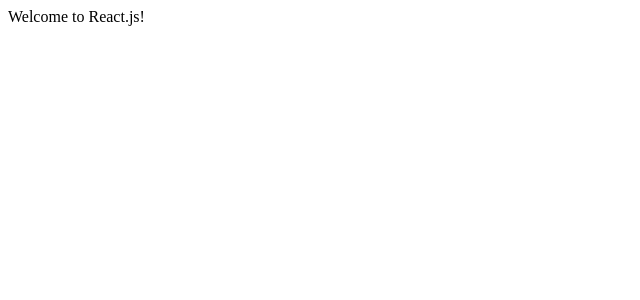
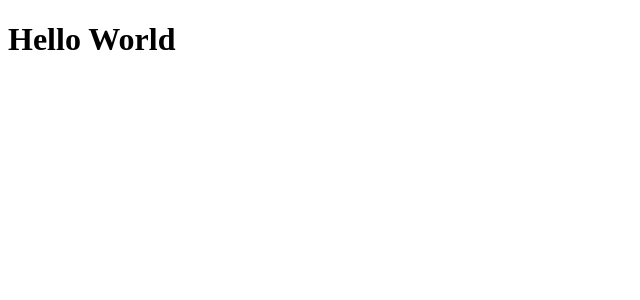
Before and after one commit to ThinkBuildMake/Fog, a Next.js app in the folder frontend/: page / in a window 1280 px wide. Shown: the top 300 px of the page, without its empty margins (0-640 px from the left). Built offline with nearby package versions, Linux system fonts and the light colour scheme.

Commit message:
Added TS Support and project skeleton

```diff
--- a/frontend/package.json
+++ b/frontend/package.json
@@ -8,7 +8,11 @@
     "react-dom": "^17.0.2",
     "react": "^17.0.2"
   },
-  "devDependencies": {},
+  "devDependencies": {
+    "@types/node": "^15.12.2",
+    "@types/react": "^17.0.11",
+    "typescript": "^4.3.2"
+  },
   "scripts": {
     "dev": "next dev",
     "build": "next build",
--- a/frontend/pages/index.js
+++ /dev/null
@@ -1,5 +0,0 @@
-function HomePage() {
-  return <div>Welcome to React.js!</div>;
-}
-
-export default HomePage;
--- /dev/null
+++ b/frontend/pages/index.tsx
@@ -0,0 +1,11 @@
+import React from "react"
+import {useEffect, useState} from 'react';
+import Link from 'next/link'
+const IndexPage: React.FC = () => {
+
+	return(
+		<h1>Hello World</h1>
+	)
+}
+
+export default IndexPage;
```
Also changed, not shown: frontend/tsconfig.json (added, +29 -0 lines), frontend/next-env.d.ts (added), 1 other file (tests, documents, lock files or other folders).
